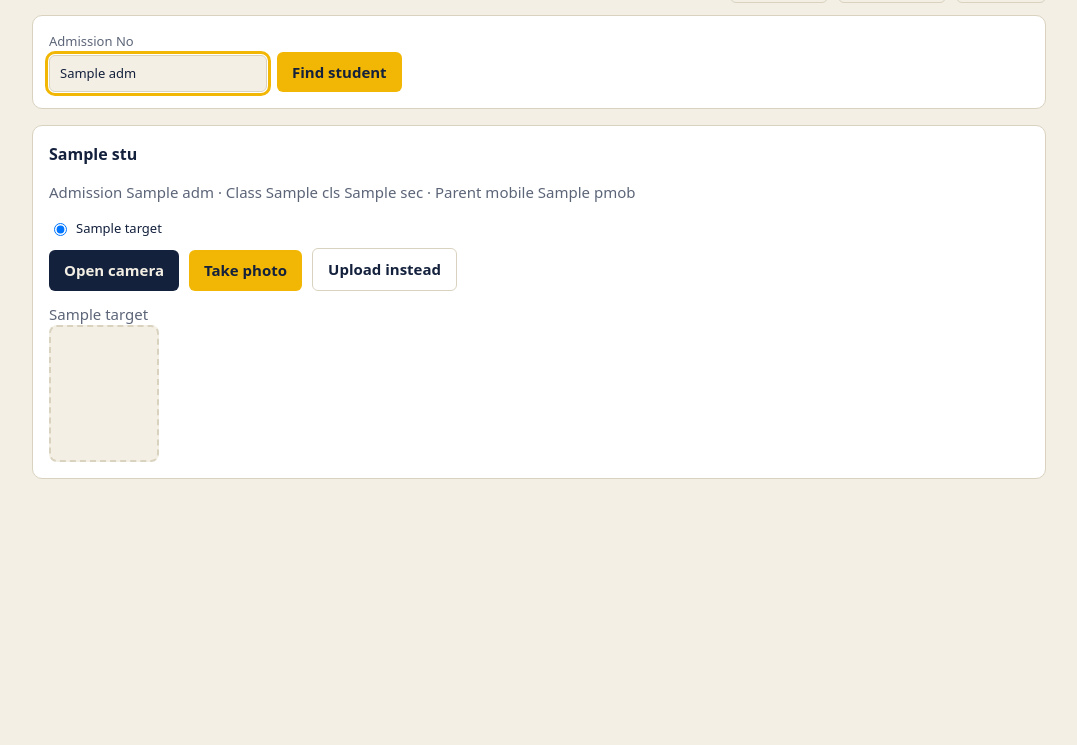
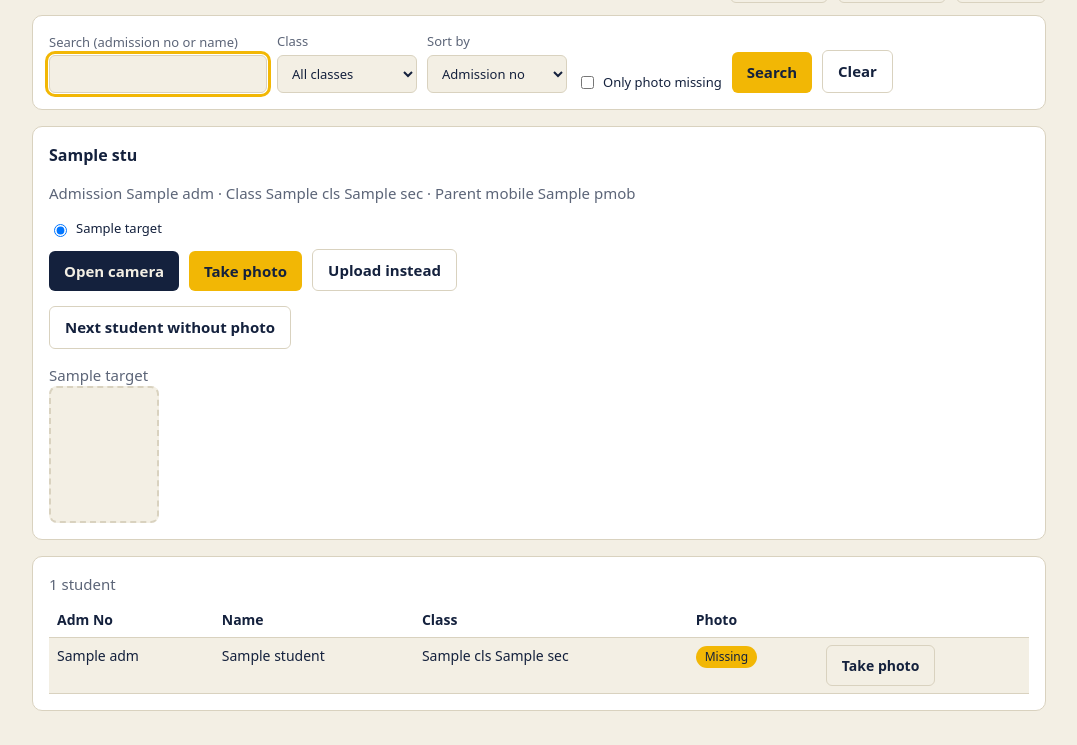
Before and after one commit to Bhuuups/IDCardNew, a Django app: template core/templates/core/photoday.html in a window 1280 px wide. Shown: the part 110-855 px from the top of the page, without its empty margins (101-1178 px from the left). Before the commit the page ends 589 px from the top, so only its background shows below. Run offline with Django 5.2, Linux system fonts and the light colour scheme; the template is opened without the code that fills it: most values are stand-ins (such as "Sample title", 1, 10 or a date in 2020).

Commit message:
Update photoday.html

```diff
--- a/core/templates/core/photoday.html
+++ b/core/templates/core/photoday.html
@@ -1,5 +1,10 @@
 {% extends "core/school_base.html" %}{% block school %}
-<div class="card"><form method="get" class="row"><label>Admission No<input name="adm" value="{{ adm }}" autofocus></label><button class="y">Find student</button></form></div>
+<div class="card"><form method="get" class="row">
+<label>Search (admission no or name)<input name="q" value="{{ q }}" autofocus></label>
+{% if classes %}<label>Class<select name="cls"><option value="">All classes</option>{% for c in classes %}<option value="{{ c }}" {% if c == cls %}selected{% endif %}>{{ c }}</option>{% endfor %}</select></label>{% endif %}
+<label>Sort by<select name="sort"><option value="adm" {% if sort == "adm" %}selected{% endif %}>Admission no</option><option value="name" {% if sort == "name" %}selected{% endif %}>Name</option>{% if classes %}<option value="cls" {% if sort == "cls" %}selected{% endif %}>Class</option>{% endif %}</select></label>
+<label class="i"><input type="checkbox" name="missing" value="1" {% if missing %}checked{% endif %}>Only photo missing</label>
+<button class="y">Search</button><a class="btn g" href="{% url 'photoday' school.pk %}">Clear</a></form></div>
 {% if stu %}<div class="card"><h3>{{ stu.name }}</h3>
 <p class="mut">Admission {{ stu.adm }} &middot; Class {{ stu.data.cls }} {{ stu.data.sec }} &middot; Parent mobile {{ stu.data.pmob }}</p>
 <div class="row">{% for k, n in targets %}<label class="i"><input type="radio" name="who" value="{{ k }}" {% if forloop.first %}checked{% endif %}> {{ n }}</label>{% endfor %}</div>
@@ -7,6 +12,7 @@
 <label class="btn g" style="flex-direction:row">Upload instead<input type="file" id="file" accept="image/*" capture="user" hidden></label></div>
 <video id="vid" autoplay playsinline muted hidden width="320"></video><canvas id="cv" hidden></canvas>
 <div id="status" class="mut" style="margin-top:8px"></div>
+{% if nxt %}<p><a class="btn g" href="?adm={{ nxt.adm|urlencode }}{% if keep %}&{{ keep }}{% endif %}">Next student without photo</a></p>{% endif %}
 <div class="row" style="margin-top:12px">{% for k, n in targets %}<div><div class="mut">{{ n }}</div>{% if k == 'photo' and stu.photo or k == 'fphoto' and stu.fphoto or k == 'mphoto' and stu.mphoto %}<img class="photo" src="{% url 'photo' school.pk stu.pk k %}" alt="{{ n }}">{% else %}<div class="photo"></div>{% endif %}</div>{% endfor %}</div></div>
 <script>
 const base="{% url 'photo_upload' school.pk stu.pk 'WHICH' %}",csrf="{{ csrf_token }}",st=document.getElementById("status");let stream=null;
@@ -18,4 +24,8 @@ document.getElementById("opencam").onclick=async()=>{try{stream=await navigator.
 document.getElementById("snap").onclick=()=>{const v=document.getElementById("vid");if(!stream){st.textContent="Open the camera first.";return}
  const c=document.getElementById("cv");c.width=v.videoWidth;c.height=v.videoHeight;c.getContext("2d").drawImage(v,0,0);stream.getTracks().forEach(t=>t.stop());c.toBlob(send,"image/jpeg",.9)};
 document.getElementById("file").onchange=e=>{if(e.target.files[0])send(e.target.files[0])};
-</script>{% endif %}{% endblock %}
+</script>{% endif %}<div class="card"><div class="mut" style="margin-bottom:6px">{{ students|length }} student{{ students|length|pluralize }}</div><div class="tw"><table><tr><th>Adm No</th><th>Name</th><th>Class</th><th>Photo</th><th></th></tr>
+{% for s in students %}<tr {% if stu and s.pk == stu.pk %}style="background:var(--bg)"{% endif %}><td>{{ s.adm }}</td><td>{{ s.name }}</td><td>{{ s.data.cls }} {{ s.data.sec }}</td><td>{% if s.photo %}<span class="pill ok">Taken</span>{% else %}<span class="pill wait">Missing</span>{% endif %}</td>
+<td><a class="btn g" href="?adm={{ s.adm|urlencode }}{% if keep %}&{{ keep }}{% endif %}">{% if s.photo %}Retake{% else %}Take photo{% endif %}</a></td></tr>
+{% empty %}<tr><td colspan="5" class="mut">No students match.</td></tr>{% endfor %}</table></div></div>
+{% endblock %}
```
